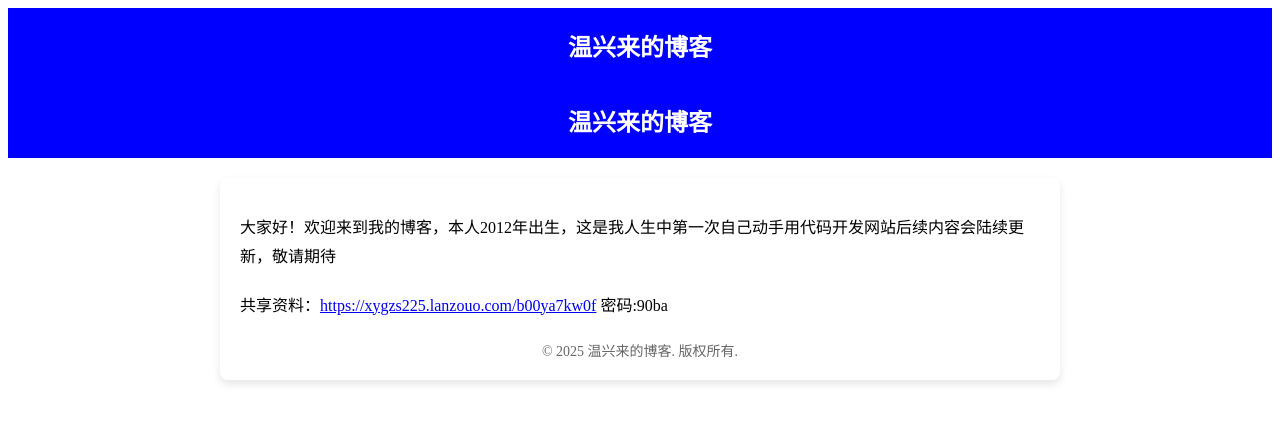
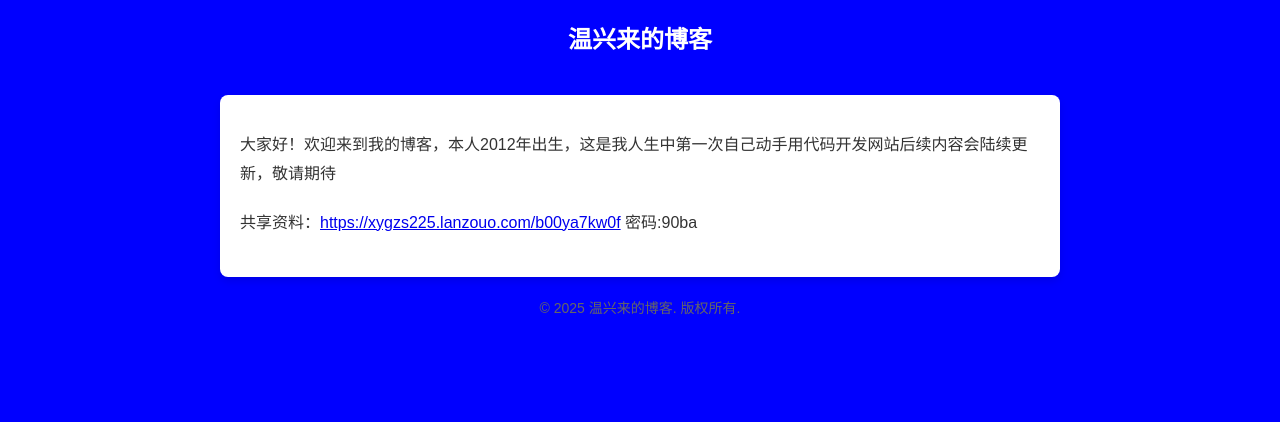
Before and after one commit to CCDD1314/CCDD1314.github.io, a plain HTML site: page index.html in a window 1280 px wide. Drawn offline with Linux system fonts and the light colour scheme.

Commit message:
Update index.html

```diff
--- a/index.html
+++ b/index.html
@@ -4,11 +4,16 @@
 <head>
     <meta charset="UTF-8">
     <meta name="viewport" content="width=device-width, initial-scale=1.0">
-  <header>
-    <h1>温兴来的博客</h1>
-</header>
+    <title>温兴来的博客</title>
     <style>
         body {
+            font-family: Arial, sans-serif;
+            margin: 0;
+            padding: 0;
+            background: #0000ff; /* 纯蓝背景 */
+            color: #333;
+        }
+
         header {
             background: #0000ff; /* 纯蓝背景 */
             text-align: center; /* 标题居中 */
@@ -19,18 +24,6 @@ header h1 {
             margin: 0; /* 去除默认外边距 */
             font-size: 24px; /* 调整标题大小 */
             color: #fff; /* 标题文字白色，便于在蓝色背景上显示 */
-}
-        }
-
-        header {
-           background: linear-gradient(to bottom, #add8e6, #0000ff)
-            text-align: center;
-            padding: 20px 0;
-        }
-
-        header h1 {
-            margin: 0;
-            font-size: 24px;
         }
 
         .container {
@@ -70,9 +63,11 @@ header h1 {
         <div class="article">
             <p>
                 大家好！欢迎来到我的博客，本人2012年出生，这是我人生中第一次自己动手用代码开发网站后续内容会陆续更新，敬请期待
+            </p>
             <p>
                 共享资料：<a href="https://xygzs225.lanzouo.com/b00ya7kw0f" target="_blank">https://xygzs225.lanzouo.com/b00ya7kw0f</a> 密码:90ba
             </p>
+        </div>
     </div>
     <footer>&copy; <span id="year"></span> 温兴来的博客. 版权所有.</footer>
     <script>
```
Lines whose indentation alone changed are shown as unchanged.
